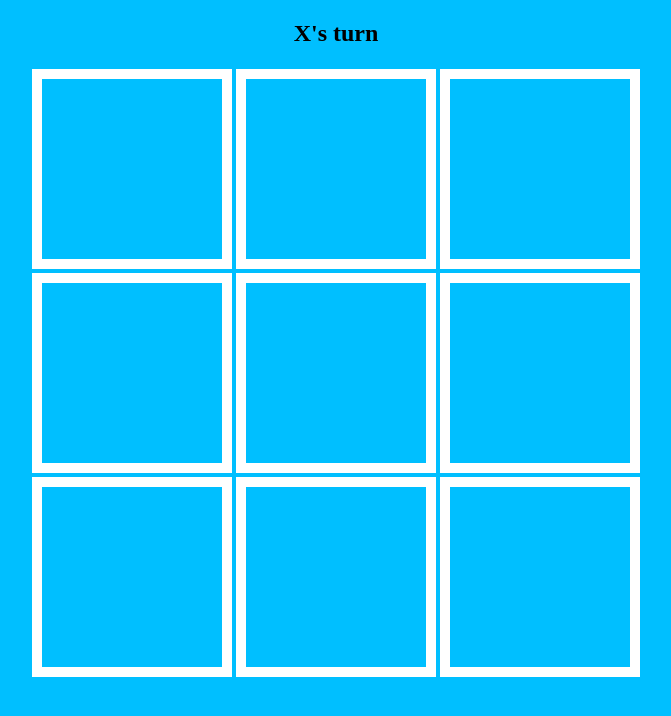
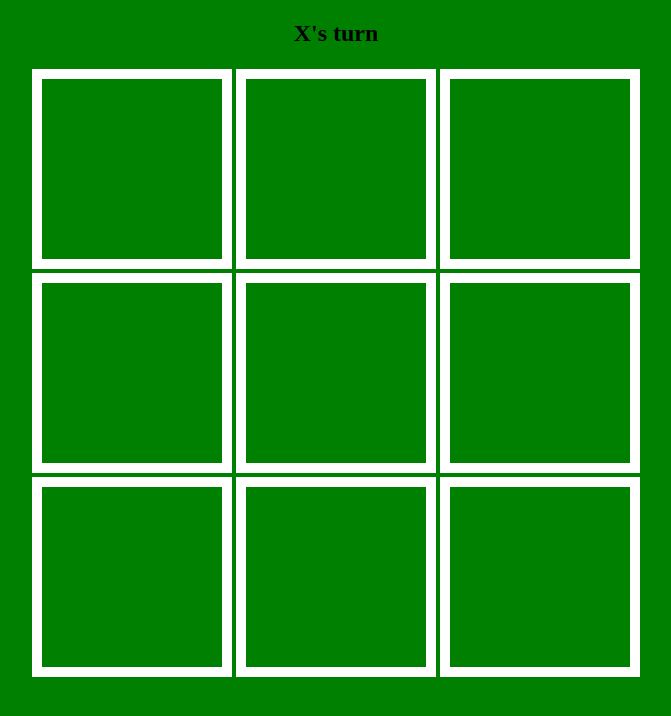
Before and after one commit to davidsng/tictactoe_sampleforpractice, a website: page game/index.html in a window 1280 px wide. Shown: the whole page, without its empty margins (304-975 px from the left). Drawn offline with Linux system fonts and the light colour scheme.

Commit message:
green
green

```diff
--- a/game/game.css
+++ b/game/game.css
@@ -1,5 +1,5 @@
 body {
-  background: deepskyblue;
+  background: green;
 }
 .status-bar {
   flex-direction: row;
@@ -13,7 +13,7 @@ body {
   align-items: center;
 }
 .tile {
-  color: white;
+  color: green;
   font: monospace;
   height: 180px;
   width: 180px;
```
